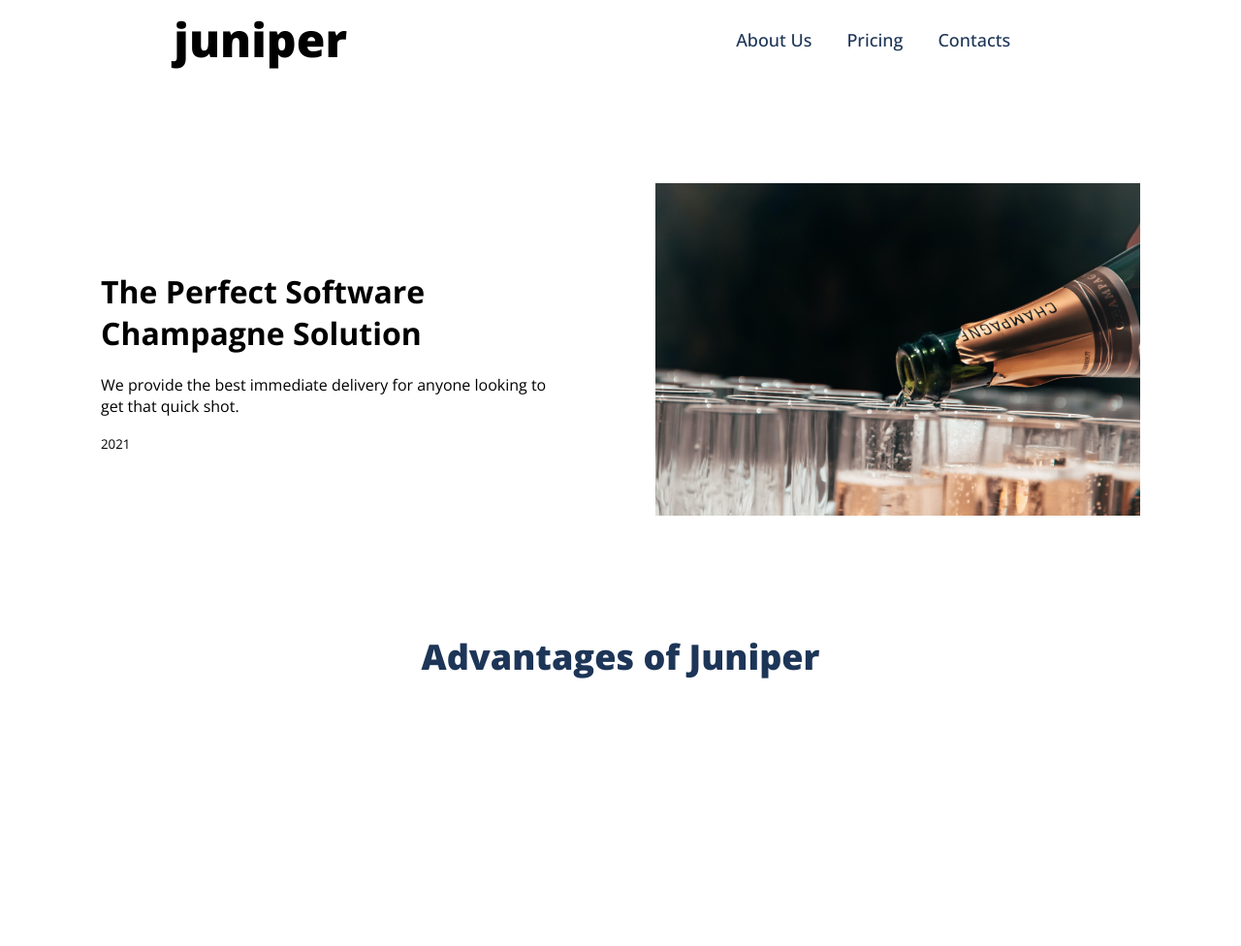
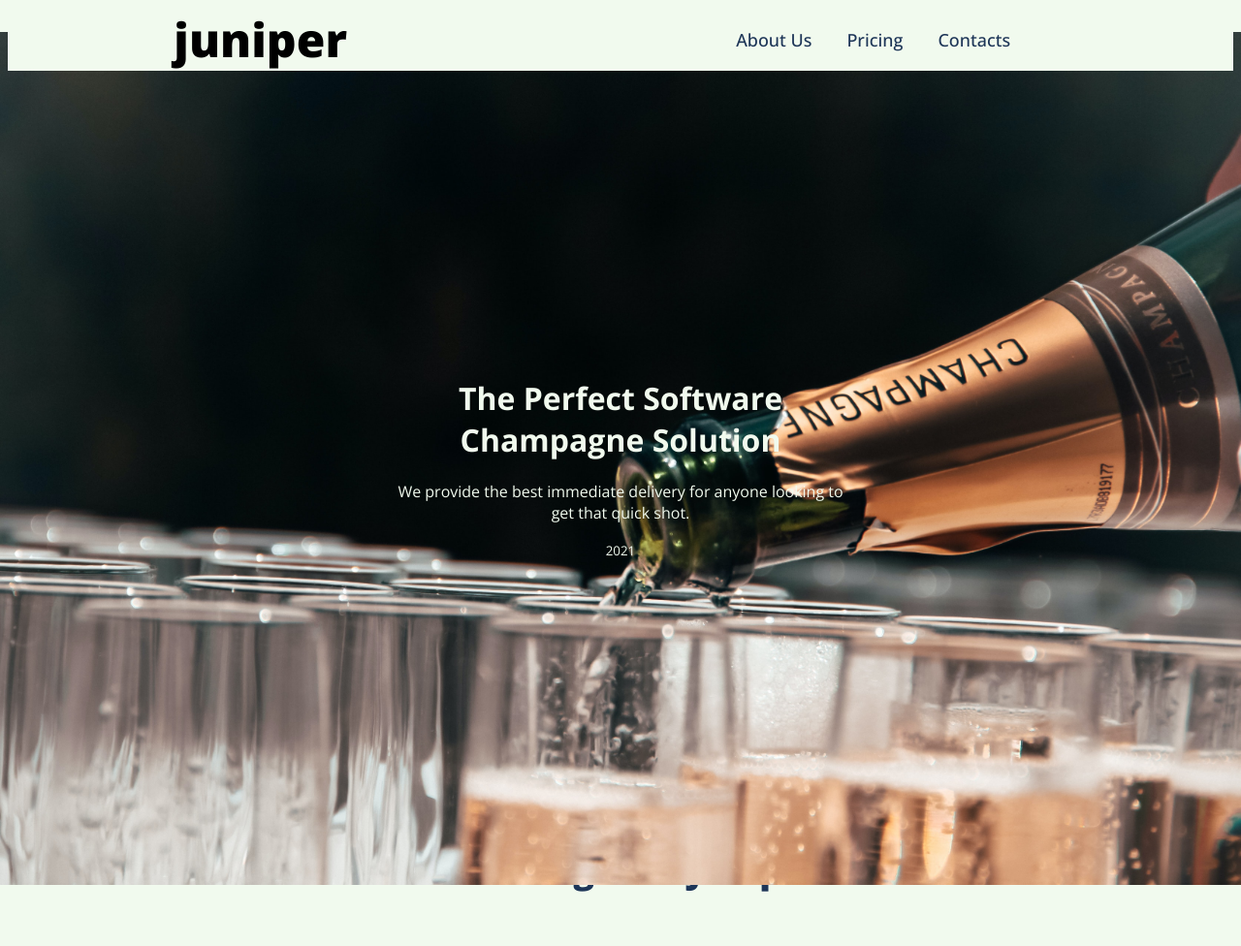
Before and after one commit to Alb33rt/test-landing-page, a plain HTML site: page index.html in a window 1280 px wide. Shown: the top 976 px of the page at 97% size. Drawn offline with nearby package versions, Linux system fonts and the light colour scheme.

Commit message:
Overlay Version Image

```diff
--- a/index.html
+++ b/index.html
@@ -19,14 +19,12 @@
     </header>
     <div class="content">
         <div class="intro">
+            <img class="hero-img" src="./styles/img/tristan-gassert-IRzq8sDxb7w-unsplash.jpg">
             <div class="hero overlay">
                 <h1>The Perfect Software Champagne Solution</h1>
                 <p>We provide the best immediate delivery for
                     anyone looking to get that quick shot.</p>
                 <small>2021</small>
-            </div>
-            <div class="hero-img">
-                <img class="hero-img" src="./styles/img/tristan-gassert-IRzq8sDxb7w-unsplash.jpg">
             </div>
         </div>
         <div class="info">
--- a/styles/styles.css
+++ b/styles/styles.css
@@ -15,7 +15,15 @@
 body {
     display: flex;
     flex-direction: column;
-    background-color: #ffffff;
+    /* background-color: #ffffff; */
+    background-color: var(--white);
+}
+
+.header {
+    position: sticky;
+    top: 0;
+    background-color: var(--white);
+    z-index: 1000;
 }
 
 .header, .footer {
@@ -82,14 +90,21 @@ body {
     flex-flow: row wrap;
     justify-content: space-around;
     align-items: center;
-    height: 60vh;
-    gap: -5vw;
-
-    margin: 50px;
+    height: 100vh;
+    /* gap: -5vw; */
 }
 
 .hero {
     max-width: 30em;
+    margin-left: auto;
+    margin-right: auto;
+    text-align: center;
+
+    color: var(--white);
+}
+
+.overlay {
+    z-index: 1;
 }
 
 .hero > p {
@@ -97,8 +112,10 @@ body {
 }
 
 .hero-img {
-    max-width: 35vw;
-    min-width: 500px;
+    position: absolute;
+    left: 0px;
+    width: 100%;
+    opacity: 1.0;
 }
 
 .info, .quote {
```
